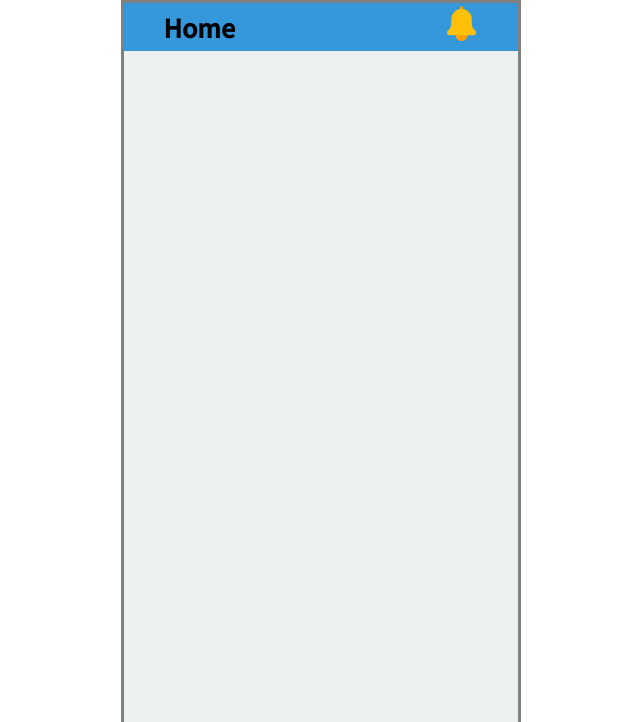
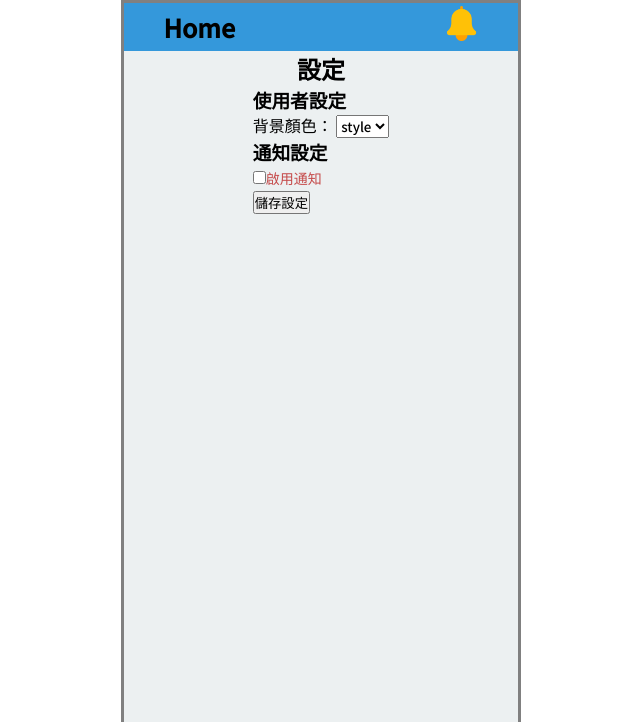
Before and after one commit to FCU-1121/BookYourTicket, a Flask app: page /setting in a window 1280 px wide. Shown: the top 722 px of the page, without its empty margins (319-959 px from the left). Run offline with Flask 3, Linux system fonts and the light colour scheme; some libraries are stand-ins or nearby versions.

Commit message:
create setting

```diff
--- a/templates/setting.html
+++ b/templates/setting.html
@@ -1,2 +1,85 @@
 <!-- setting.html -->
 {% extends 'baseof.html' %}
+
+{% block css %}
+<title>設定</title>
+<link rel="stylesheet" href="../static/css/baseof/style.css" id="pageStyle">
+<style>
+    .switch-container {
+        display: flex;
+        align-items: center;
+    }
+
+    .switch-label {
+        margin-right: 10px;
+    }
+
+    .notification {
+        font-size: 14px;
+        color: #c54a4a;
+    }
+</style>
+{% endblock %}
+
+    {% block content %}
+    <h2>設定</h2>
+    <div class="show-container">
+    <form id="settingsForm">
+        <form method="post" action="/switchStyle">
+            <!-- <label for="settingType">選擇設定類型：</label>
+            <select id="settingType" name="settingType" onchange="showSettings()">
+                <option value="userSettings">使用者設定</option>
+                <option value="notificationSettings">通知設定</option>
+            </select> -->
+
+            <div id="userSettings" class="settingSection">
+                <h3>使用者設定</h3>
+                <label for="backgroundColor">背景顏色：</label>
+                <select id="selectOption" name="selectOption" onchange="changeBackgroundColor()">
+                    <option value="style">style</option>
+                    <option value="blue">blue</option>
+                  </select>
+            </div>
+
+            <div id="notificationSettings" class="settingSection">
+                <h3>通知設定</h3>
+                <div class="switch-container">
+                    <input type="checkbox" id="toggleSwitch" width="50%">
+                    <div>
+                        <span class="notification" id="notificationText">啟用通知</span>
+                    </div>
+                </div>
+
+                <!-- 在這裡添加通知設定的相關表單元素 -->
+            </div>
+            <button type="submit" class="amount-ok" value="儲存設定">儲存設定</button>
+        </form>
+    </div>
+    <!-- </form> -->
+    {% endblock %}
+
+    {% block js %}
+    <script>
+        // function showSettings() {
+        //     var settingType = document.getElementById("settingType").value;
+        //     var settingSections = document.getElementsByClassName("settingSection");
+
+        //     for (var i = 0; i < settingSections.length; i++) {
+        //         settingSections[i].style.display = "none";
+        //     }
+
+        //     document.getElementById(settingType).style.display = "block";
+        // }
+
+        function changeBackgroundColor() {
+            var input = document.getElementById("selectOption").value;
+            var pageStyle = document.getElementById("pageStyle");
+
+            if (input.toLowerCase() === "blue") {
+                pageStyle.href = "../static/css/baseof/blue.css";  // 啟用黑色樣式表
+            } else {
+                pageStyle.href = "../static/css/baseof/style.css";  // 啟用一般樣式表
+            }
+        }
+    </script>
+    {% endblock %}
```
